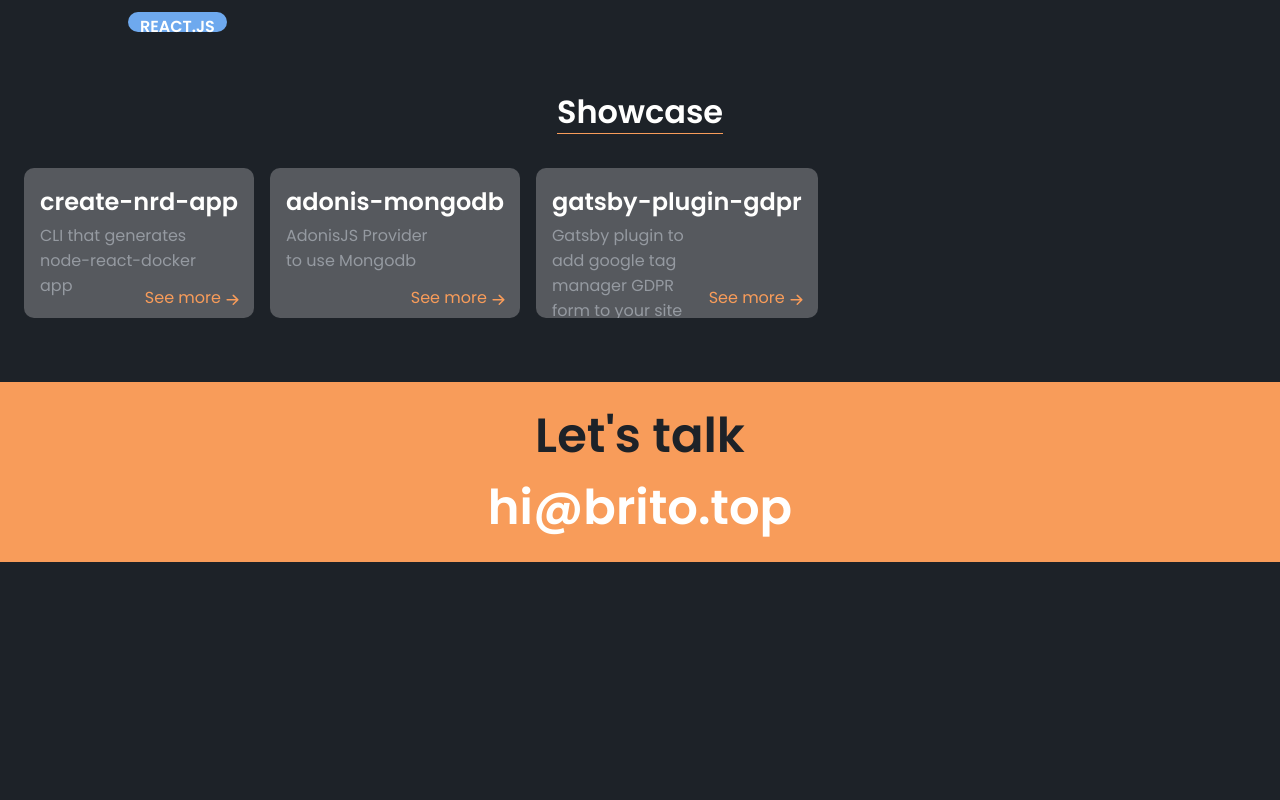
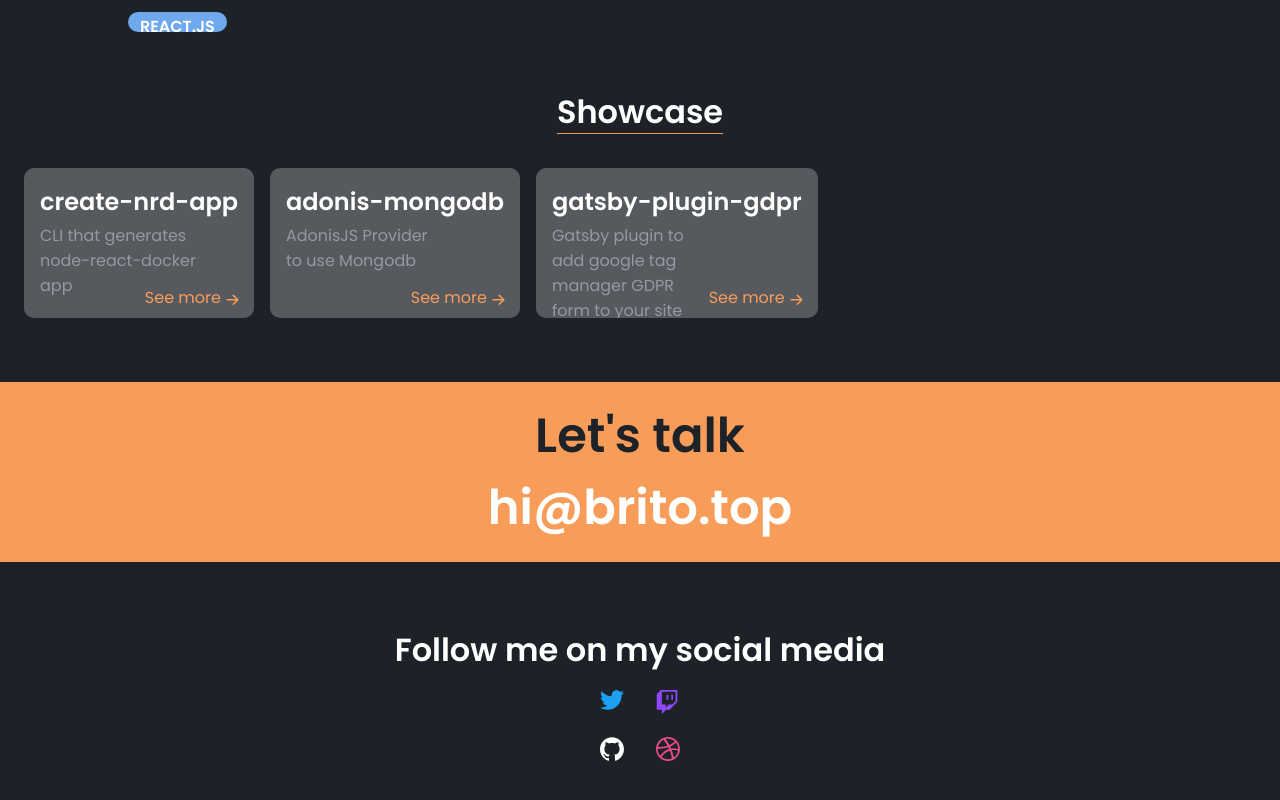
Before and after one commit to EduSantosBrito/portfolio-nextjs, a Next.js app: page / in a window 1280 px wide. Shown: the part 1689-2489 px from the top of the page. Before the commit the page ends 2251 px from the top, so only its background shows below. Built offline with nearby package versions, Linux system fonts and the light colour scheme.

Commit message:
feat: create Footer component

```diff
--- a/@types/index.ts
+++ b/@types/index.ts
@@ -63,3 +63,8 @@ export interface ShowcaseItem {
     description: string;
     url: string;
 }
+
+export interface SocialMediaItem {
+    icon: string;
+    url: string;
+}
--- /dev/null
+++ b/components/Footer/index.tsx
@@ -0,0 +1,27 @@
+import { SocialMediaItem } from '@types';
+import React from 'react';
+import FooterLayout from './layout';
+
+const Footer = () => {
+    const items: SocialMediaItem[] = [
+        {
+            icon: '/twitter.svg',
+            url: 'https://twitter.com/edusantosbrito',
+        },
+        {
+            icon: '/twitch.svg',
+            url: 'https://twitch.tv/britocoding',
+        },
+        {
+            icon: '/github.svg',
+            url: 'https://github.com/edusantosbrito',
+        },
+        {
+            icon: '/dribbble.svg',
+            url: 'https://dribbble.com/britocoding',
+        },
+    ];
+    return <FooterLayout items={items} />;
+};
+
+export default Footer;
--- /dev/null
+++ b/components/Footer/layout.tsx
@@ -0,0 +1,24 @@
+import { SocialMediaItem } from '@types';
+import React from 'react';
+import { FooterContainer, FooterTitle, SocialMediaContainer } from './styled';
+
+interface FooterLayoutProps {
+    items: SocialMediaItem[];
+}
+
+const FooterLayout = ({ items }: FooterLayoutProps) => {
+    return (
+        <FooterContainer id='footer'>
+            <FooterTitle>Follow me on my social media</FooterTitle>
+            <SocialMediaContainer>
+                {items.map(item => (
+                    <a key={item.url} href={item.url}>
+                        <img src={item.icon} alt='Social media icon' />
+                    </a>
+                ))}
+            </SocialMediaContainer>
+        </FooterContainer>
+    );
+};
+
+export default FooterLayout;
--- /dev/null
+++ b/components/Footer/styled.tsx
@@ -0,0 +1,31 @@
+import { WithTheme } from 'shared/withTheme';
+import styled from 'styled-components';
+
+export const FooterContainer = styled.section`
+    width: 100%;
+    display: flex;
+    flex-direction: column;
+    justify-content: center;
+    align-items: center;
+`;
+
+type FooterTitleProps = WithTheme;
+
+export const FooterTitle = styled.h2<FooterTitleProps>`
+    font-weight: 600;
+    width: 60%;
+    font-size: ${({ theme }: FooterTitleProps) => theme.fontSizes.large};
+    color: ${({ theme }: FooterTitleProps) => theme.colors.white};
+    text-align: center;
+`;
+
+export const SocialMediaContainer = styled.div`
+    display: grid;
+    grid-template-columns: 1fr 1fr;
+    grid-template-rows: 1fr 1fr;
+    margin: 16px 8px;
+    margin-bottom: 32px;
+    column-gap: 32px;
+    row-gap: 16px;
+    cursor: pointer;
+`;
--- a/pages/index.tsx
+++ b/pages/index.tsx
@@ -6,6 +6,7 @@ import Languages from '@components/Languages';
 import Experiences from '@components/Experiences';
 import Showcase from '@components/Showcase';
 import HireMe from '@components/HireMe';
+import Footer from '@components/Footer';
 
 const Home: React.FC = () => {
     return (
@@ -21,6 +22,7 @@ const Home: React.FC = () => {
                 <Experiences />
                 <Showcase />
                 <HireMe />
+                <Footer />
             </main>
         </div>
     );
```
